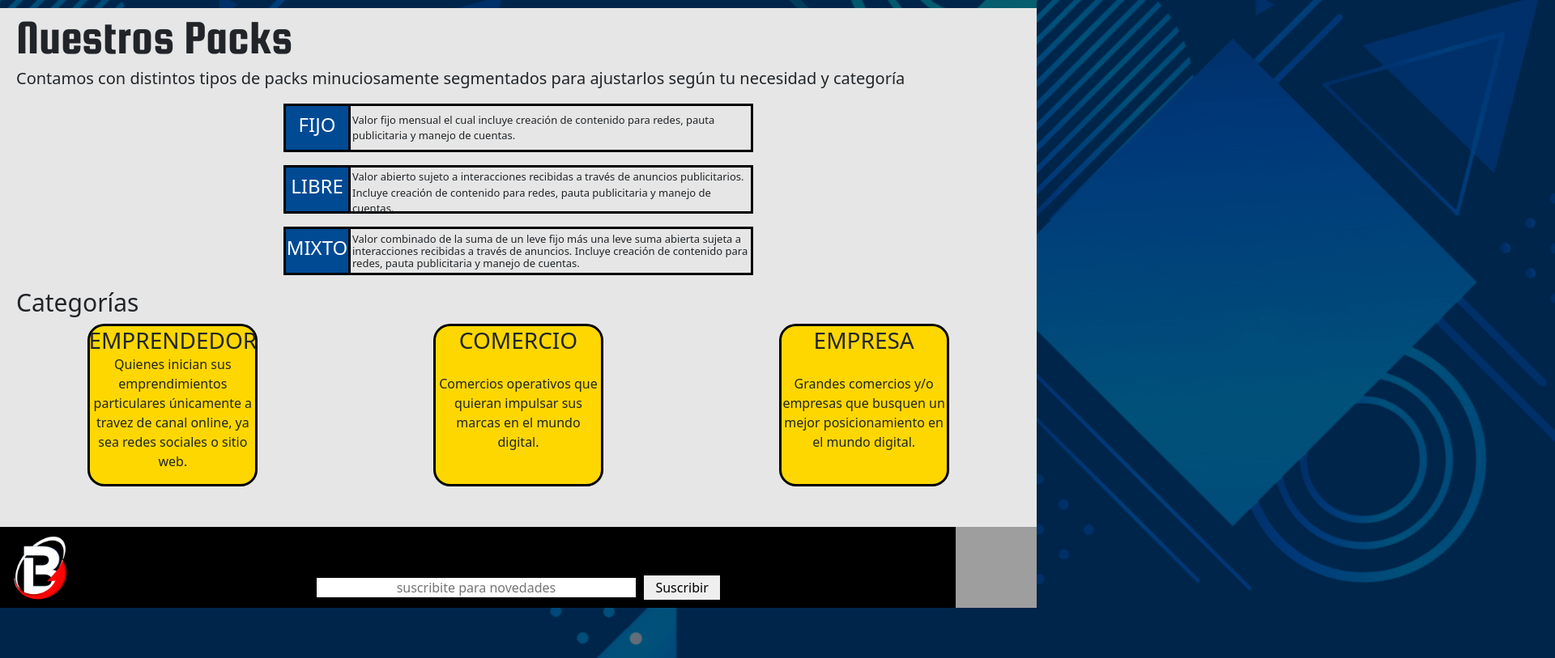
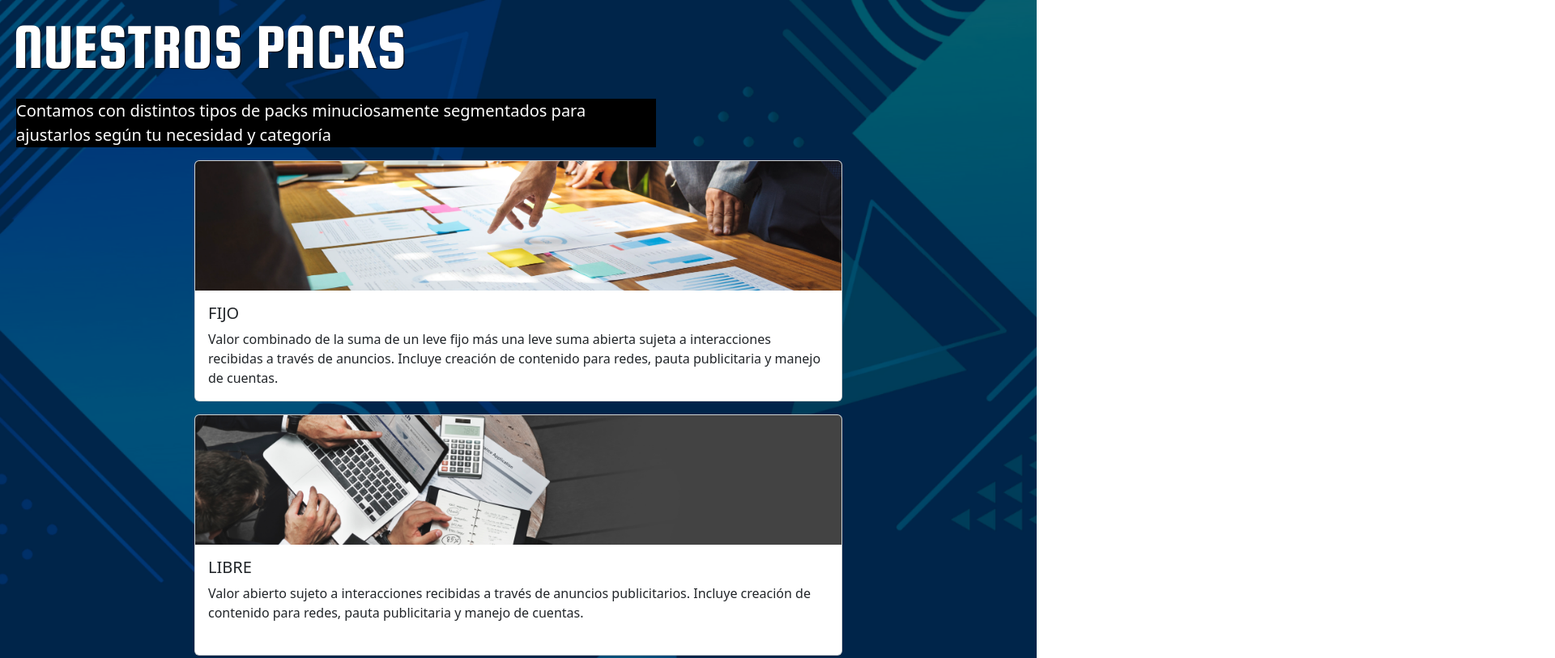
Before and after one commit to xlucho23x/bigtion, a plain HTML site: page paginas/packs.html in a window 1280 px wide. Shown: the part 140-953 px from the top of the page at 81% size, 1920 px wide, since content can reach past the window. Drawn offline with Linux system fonts and the light colour scheme; grey boxes are pictures that could not be loaded.

Commit message:
actualizacion packs

```diff
--- a/estilos/estilos.css
+++ b/estilos/estilos.css
@@ -325,170 +325,40 @@ iframe {
     margin-bottom: 20px;
 }
 
-.main-packs {
-    background-color: #e6e6e6;
-}
-
-.h1-packs {
-    margin-left: 20px;
+.h2-packs {
+    font-family: 'Squada One', sans-serif;
+    font-size: 80px;
+    text-shadow: 1px 1px 1px black;
+    color: white;
 }
 
 .p1-packs {
+    margin-left: 20px;
+    margin-right: 470px;
     font-size: 20px;
-    margin-left: 20px;
+    color: white;
+    background-color: black;
 }
 
-.pack-fijo {
-    display: flex;
-    justify-content: center;
+.packs {
+    display: grid;
+    grid-template-rows: repeat(3, 1fr);
+    width: 800px;
+    margin: auto;
+    margin-bottom: 30px;
 }
 
-.h3-fijo {
-    border: black solid;
-    width: 80px;
-    height: 60px;
-    display: flex;
-    justify-content: center;
-    align-items: center;
-    border-right: none;
-    background-color: #004A94;
+.h2-categorias {
+    font-family: 'Squada One', sans-serif;
+    font-size: 80px;
+    text-shadow: 1px 1px 1px black;
     color: white;
 }
 
-.descripcion-fijo {
-    border: black solid;
-    display: flex;
-    flex-wrap: wrap;
-    width: 500px;
-    height: 60px;
-    align-items: center;
-    font-size: 13px;
-    padding: 2px;
-}
-
-.pack-libre {
-    display: flex;
-    justify-content: center;
-}
-
-.h3-libre {
-    border: black solid;
-    width: 80px;
-    height: 60px;
-    display: flex;
-    justify-content: center;
-    align-items: center;
-    border-right: none;
-    background-color: #004A94;
-    color: white;
-}
-
-.descripcion-libre {
-    border: black solid;
-    display: flex;
-    flex-wrap: wrap;
-    width: 500px;
-    height: 60px;
-    align-items: center;
-    font-size: 13px;
-    padding: 2px;
-}
-
-.pack-mixto {
-    display: flex;
-    justify-content: center;
-}
-
-.h3-mixto {
-    border: black solid;
-    width: 80px;
-    height: 60px;
-    display: flex;
-    justify-content: center;
-    align-items: center;
-    border-right: none;
-    background-color: #004A94;
-    color: white;
-}
-
-.descripcion-mixto {
-    border: black solid;
-    display: flex;
-    flex-wrap: wrap;
-    width: 500px;
-    height: 60px;
-    align-items: center;
-    font-size: 13px;
-    padding: 2px;
-    line-height: 15px;
-}
-
-.h2-categorias {
-    font-size: 30px;
-    margin-left: 20px;
-}
-
-.caja-emprendedor {
-    display: flex;
-    flex-wrap: wrap;
-    width: 210px;
-    border: black solid;
-    justify-content: center;
-    border-radius: 10%;
-    background-color: gold;
-}
-
-.h3-emprendedor {
-    margin-top: 1px;
-    margin-bottom: 0;
-}
-
-.p-emprendedor {
-    text-align: center;
-}
-
-.caja-comercio {
-    display: flex;
-    flex-wrap: wrap;
-    width: 210px;
-    border: black solid;
-    justify-content: center;
-    border-radius: 10%;
-    background-color: gold;
-}
-
-.h3-comercio {
-    margin-top: 1px;
-    margin-bottom: 0;
-}
-
-.p-comercio {
-    text-align: center;
-}
-
-.caja-empresa {
-    display: flex;
-    flex-wrap: wrap;
-    width: 210px;
-    border: black solid;
-    justify-content: center;
-    border-radius: 10%;
-    background-color: gold;
-}
-
-.h3-empresa {
-    margin-top: 1px;
-    margin-bottom: 0;
-}
-
-.p-empresa {
-    text-align: center;
-}
-
-.cajas-categorias {
+.contenedor-categorias {
     display: flex;
     justify-content: space-around;
-    padding-bottom: 50px;
+    margin-bottom: 30px;
 }
 
 .main-postulate {
--- a/paginas/packs.html
+++ b/paginas/packs.html
@@ -38,72 +38,65 @@
     <main class="main-packs">
         <section>
             <div>
-                <h1 class="h1-packs">Nuestros Packs</h1>
+                <h2 class="h2-packs mb-3 ms-3">NUESTROS PACKS</h2>
             </div>
             <div>
                 <p class="p1-packs">Contamos con distintos tipos de packs minuciosamente segmentados para ajustarlos
                     según tu necesidad y categoría</p>
             </div>
-            <div class="pack-fijo">
-                <div class="h3-fijo">
-                    <h3 class="fs-4">FIJO</h3>
+            <div class="packs">
+                <div class="card mb-3">
+                    <img src="../multimedia/Packs/fijo.webp" class="card-img-top w-100 object-fit-cover"
+                        alt="imagen-pack-fijo">
+                    <div class="card-body">
+                        <h5 class="card-title">FIJO</h5>
+                        <p class="card-text">Valor combinado de la suma de un leve fijo más una leve suma abierta sujeta
+                            a interacciones recibidas a través de anuncios. Incluye creación de contenido para redes,
+                            pauta publicitaria y manejo de cuentas.</p>
+                    </div>
                 </div>
-                <div>
-                    <p class="descripcion-fijo">Valor fijo mensual el cual incluye creación de contenido para redes,
-                        pauta publicitaria y manejo de cuentas.</p>
+                <div class="card mb-3">
+                    <img src="../multimedia/Packs/libre.png" class="card-img-top w-100 object-fit-cover"
+                        alt="imagen-pack-libre">
+                    <div class="card-body">
+                        <h5 class="card-title">LIBRE</h5>
+                        <p class="card-text">Valor abierto sujeto a interacciones recibidas a través de anuncios
+                            publicitarios. Incluye creación de contenido para redes, pauta publicitaria y manejo de
+                            cuentas.</p>
+                    </div>
                 </div>
-            </div>
-            <div class="pack-libre">
-                <div class="h3-libre">
-                    <h3 class="fs-4">LIBRE</h3>
-                </div>
-                <div>
-                    <p class="descripcion-libre">Valor abierto sujeto a interacciones recibidas a través de anuncios
-                        publicitarios. Incluye creación de contenido para redes, pauta publicitaria y manejo de cuentas.
-                    </p>
-                </div>
-            </div>
-            <div class="pack-mixto">
-                <div class="h3-mixto">
-                    <h3 class="fs-4">MIXTO</h3>
-                </div>
-                <div>
-                    <p class="descripcion-mixto">Valor combinado de la suma de un leve fijo más una leve suma abierta
-                        sujeta a interacciones recibidas a través de anuncios. Incluye creación de contenido para redes,
-                        pauta publicitaria y manejo de cuentas.</p>
+                <div class="card mb-3">
+                    <img src="../multimedia/Packs/mixto.jpg" class="card-img-top w-100" alt="imagen-pack-mixto">
+                    <div class="card-body">
+                        <h5 class="card-title">MIXTO</h5>
+                        <p class="card-text">Valor combinado de la suma de un leve fijo más una leve suma abierta sujeta
+                            a interacciones recibidas a través de anuncios. Incluye creación de contenido para redes,
+                            pauta publicitaria y manejo de cuentas.</p>
+                    </div>
                 </div>
             </div>
         </section>
         <section>
             <div>
-                <h2 class="h2-categorias">Categorías</h2>
+                <h2 class="h2-categorias mb-3 ms-3">CATEGORIAS</h2>
             </div>
-            <div class="cajas-categorias">
-                <div class="caja-emprendedor">
-                    <div>
-                        <h3 class="h3-emprendedor">EMPRENDEDOR</h3>
-                    </div>
-                    <div>
-                        <p class="p-emprendedor">Quienes inician sus emprendimientos particulares únicamente a travez de
-                            canal online, ya sea redes sociales o sitio web.</p>
+            <div class="contenedor-categorias">
+                <div class="card text-bg-primary mb-3" style="max-width: 18rem;">
+                    <div class="card-header">EMPRENDEDOR</div>
+                    <div class="card-body">
+                        <p class="card-text">Quienes inician sus emprendimientos particulares únicamente a travez de canal online, ya sea redes sociales o sitio web</p>
                     </div>
                 </div>
-                <div class="caja-comercio">
-                    <div>
-                        <h3 class="h3-comercio">COMERCIO</h3>
-                    </div>
-                    <div>
-                        <p class="p-comercio">Comercios operativos que quieran impulsar sus marcas en el mundo digital.
-                        </p>
+                <div class="card text-bg-success mb-3" style="max-width: 18rem;">
+                    <div class="card-header">COMERCIO</div>
+                    <div class="card-body">
+                        <p class="card-text">Comercios operativos que quieran impulsar sus marcas en el mundo digital</p>
                     </div>
                 </div>
-                <div class="caja-empresa">
-                    <div>
-                        <h3 class="h3-empresa">EMPRESA</h3>
-                    </div>
-                    <div>
-                        <p class="p-empresa">Grandes comercios y/o empresas que busquen un mejor posicionamiento en el
-                            mundo digital.</p>
+                <div class="card text-bg-danger mb-3" style="max-width: 18rem;">
+                    <div class="card-header">EMPRESA</div>
+                    <div class="card-body">
+                        <p class="card-text">Grandes comercios y/o empresas que busquen un mejor posicionamiento en el mundo digital</p>
                     </div>
                 </div>
             </div>
@@ -114,17 +107,16 @@
             <img src="../multimedia/Logo sin fondo.png" class="logomarca" alt="logo-bigtion">
         </div>
         <div class="logos-contacto">
-            <a href="www.whatsapp.com">
-                <img src="../multimedia/icono whats app.png" class="vectores-footer" alt="icono-wapp">
+            <a href="www.whatsapp.com" class="iconos-redes">
+                <iconify-icon icon="logos:whatsapp-icon"></iconify-icon>
             </a>
-            <a href="bigtionmkt@gmail.com">
-                <img src="../multimedia/icono gmail.png" class="vectores-footer" alt="icono-mail">
+            <a href="bigtionmkt@gmail.com" class="iconos-redes">
+                <iconify-icon icon="noto-v1:e-mail"></iconify-icon>
             </a>
-            <a href="www.instagram.com">
-                <img src="../multimedia/icono ig.png" class="vectores-footer" alt="icono-ig">
-            </a>
-            <a href="www.twitter.com">
-                <img src="../multimedia/icono x.png" class="vectores-footer" alt="icono-x">
+            <a href="www.instagram.com" class="iconos-redes">
+                <iconify-icon icon="skill-icons:instagram"></iconify-icon> </a>
+            <a href="www.twitter.com" class="iconos-redes">
+                <iconify-icon icon="skill-icons:twitter"></iconify-icon>
             </a>
         </div>
         <div class="contenedor-direccion">
@@ -141,6 +133,7 @@
         </div>
     </footer>
     <script src="../js/bootstrap.min.js"></script>
+    <script src="https://code.iconify.design/iconify-icon/1.0.7/iconify-icon.min.js"></script>
 </body>
 
 </html>
```
Also changed, not shown: multimedia/Packs/fijo.webp (added), multimedia/Packs/libre.png (added), multimedia/Packs/mixto.jpg (added).
